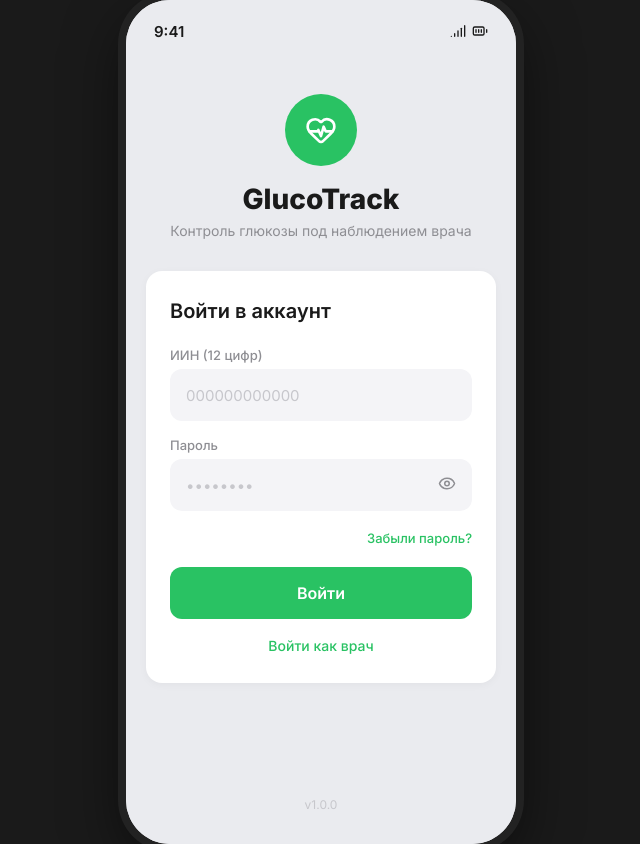
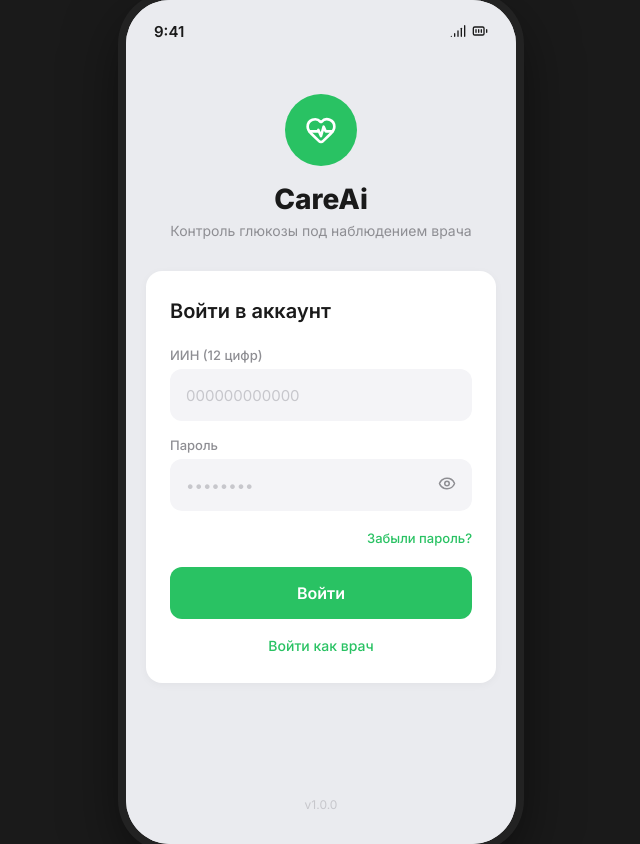
Before and after one commit to ErkinSmatov/careAI, a website: page index.html in a window 1280 px wide. Shown: the whole page, without its empty margins (319-959 px from the left). Drawn offline with nearby package versions, Linux system fonts and the light colour scheme.

Commit message:
Change name

```diff
--- a/index.html
+++ b/index.html
@@ -3,7 +3,7 @@
 <head>
 <meta charset="UTF-8">
 <meta name="viewport" content="width=device-width, initial-scale=1.0, maximum-scale=1.0, user-scalable=no">
-<title>GlucoTrack</title>
+<title>CareAi</title>
 <link rel="preconnect" href="https://fonts.googleapis.com">
 <link href="https://fonts.googleapis.com/css2?family=Inter:wght@400;500;600;700;800&display=swap" rel="stylesheet">
 <script src="https://unpkg.com/lucide@latest/dist/umd/lucide.min.js"></script>
@@ -237,7 +237,7 @@ body{font-family:'Inter',-apple-system,sans-serif;background:#1a1a1a;display:fle
   <div class="scroll-content">
     <div class="login-logo">
       <div class="login-icon"><i data-lucide="heart-pulse" style="width:32px;height:32px"></i></div>
-      <h1>GlucoTrack</h1>
+      <h1>CareAi</h1>
       <p>Контроль глюкозы под наблюдением врача</p>
     </div>
     <div class="card login-card">
--- a/package.json
+++ b/package.json
@@ -1,5 +1,5 @@
 {
-  "name": "glucotrack-prototype",
+  "name": "careai-prototype",
   "version": "1.0.0",
   "scripts": {
     "dev": "npx serve -l 3456 ."
```
Also changed, not shown: .claude/launch.json.
